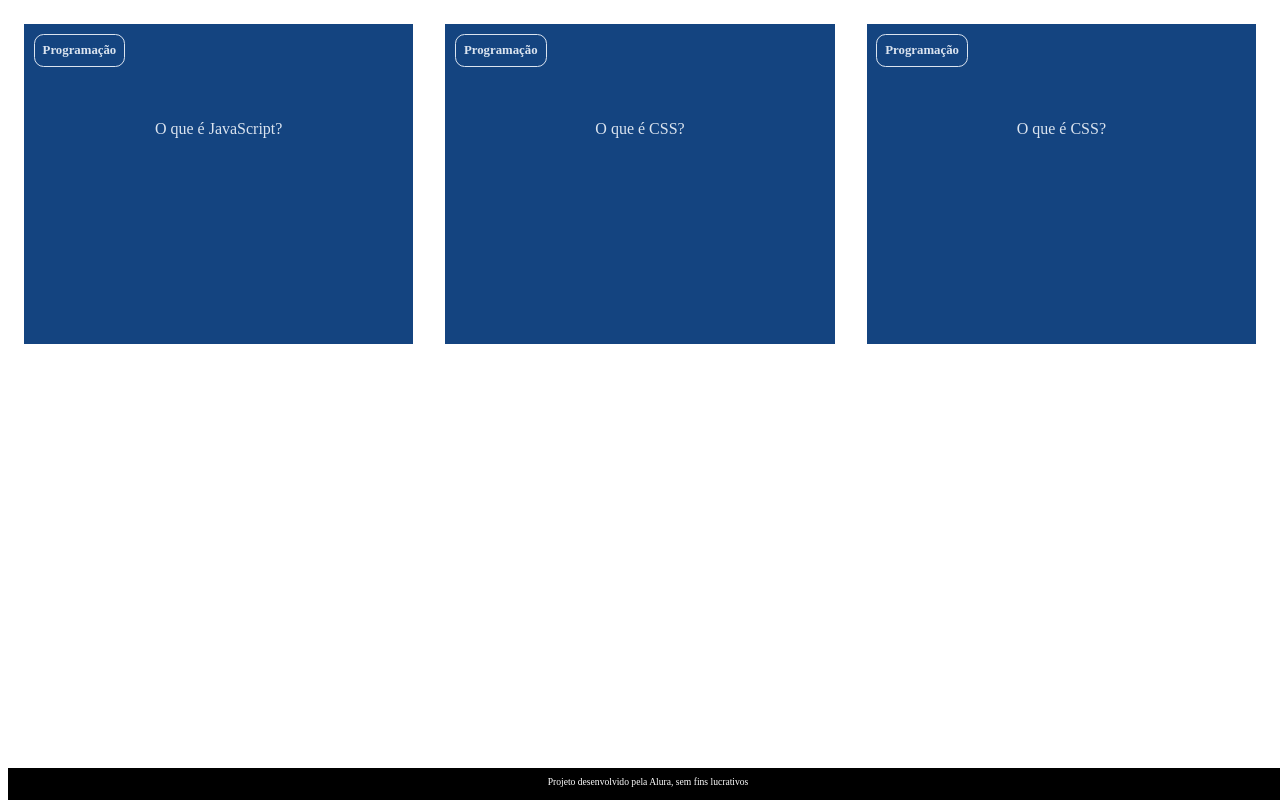
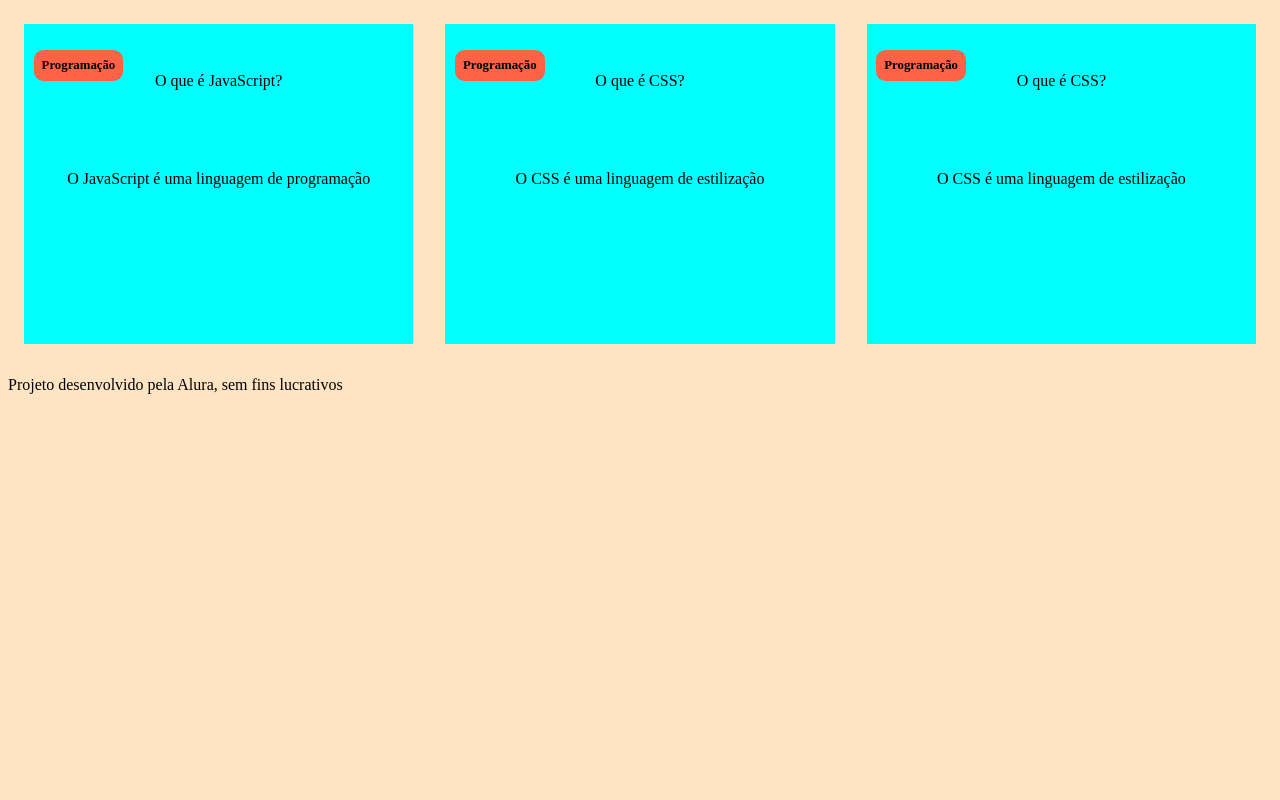
Before and after one commit to larisalvatierra/flashcard, a plain HTML site: page index.html in a window 1280 px wide. Drawn offline with Linux system fonts and the light colour scheme.

Commit message:
flashcad

```diff
--- a/assets/style.css
+++ b/assets/style.css
@@ -1,100 +1,37 @@
-:root {
-    --text-color: #DBE4EF;
-    --card-front-color: #144480;
-    --card-back-color: #00F4BF;
-}
-
 body {
-    background: url('img/bg-desktop.webp');
+    background-color: bisque;
     font-family: Bai Jamjuree;
 }
 
 #container {
-    display: flex;
+    display: flex; /* Elementos dispostos em linha */
 }
 
 .cartao {
     margin: 1rem 1rem;
+    background-color: aqua;
     height: 20rem;
     flex-grow: 1;
     flex-basis: calc(33% - 6rem);
 }
 
 .cartao__conteudo {
-    background-color: var(--card-front-color);
     text-align: center;
     /* background-color: aquamarine; */
     height: 100%;
-    transform-style: preserve-3d;
-    transition: transform 300ms ease-in-out;
 }
 
 .cartao__conteudo h3 {
-    color: var(--text-color);
-    border: 1px solid var(--text-color);
+    background-color: tomato;
     text-align: left;
     padding: 0.5rem;
     position: absolute;
     margin: 0.6rem;
     border-radius: 0.6rem;
     font-size: 1vw;
-    backface-visibility: hidden;
 }
 
 .cartao__conteudo p {
     margin-top: 1rem;
     padding: 2rem;
-    margin-top: 4rem;
 }
-
-.cartao__conteudo__pergunta p {
-    color: var(--text-color);
-    font-weight: 500;
-}
-
-.cartao__conteudo__resposta p {
-    color: var(--card-back-color);
-    font-weight: 700;
-}
-
-.cartao:hover .cartao__conteudo {
-    transform: rotateY(180deg);
-}
-
-.cartao__conteudo__pergunta,
-.cartao__conteudo__resposta {
-    backface-visibility: hidden;
-    position: absolute;
-    height: 100%;
-    width: 100%;
-}
-
-.cartao__conteudo__resposta {
-    transform: rotateY(180deg);
-}
-
-
-
-
-
-
-
-
-
-
-
-
-footer {
-    background-color: black;
-    color: white;
-    position: fixed;
-    bottom: 0;
-    width: 100%;
-    height: 2rem;
-}
-
-footer p {
-    text-align: center;
-    font-size: 0.6rem;
-    margin-top: 0.5rem;
-}
```
Also changed, not shown: assets/img/assets/img/assets/img/bg-desktop.webp (deleted), assets/img/assets/img/assets/img/bg-mobile.webp (deleted), assets/img/assets/img/assets/img/bg-tablet.webp (deleted), 1 other file.
